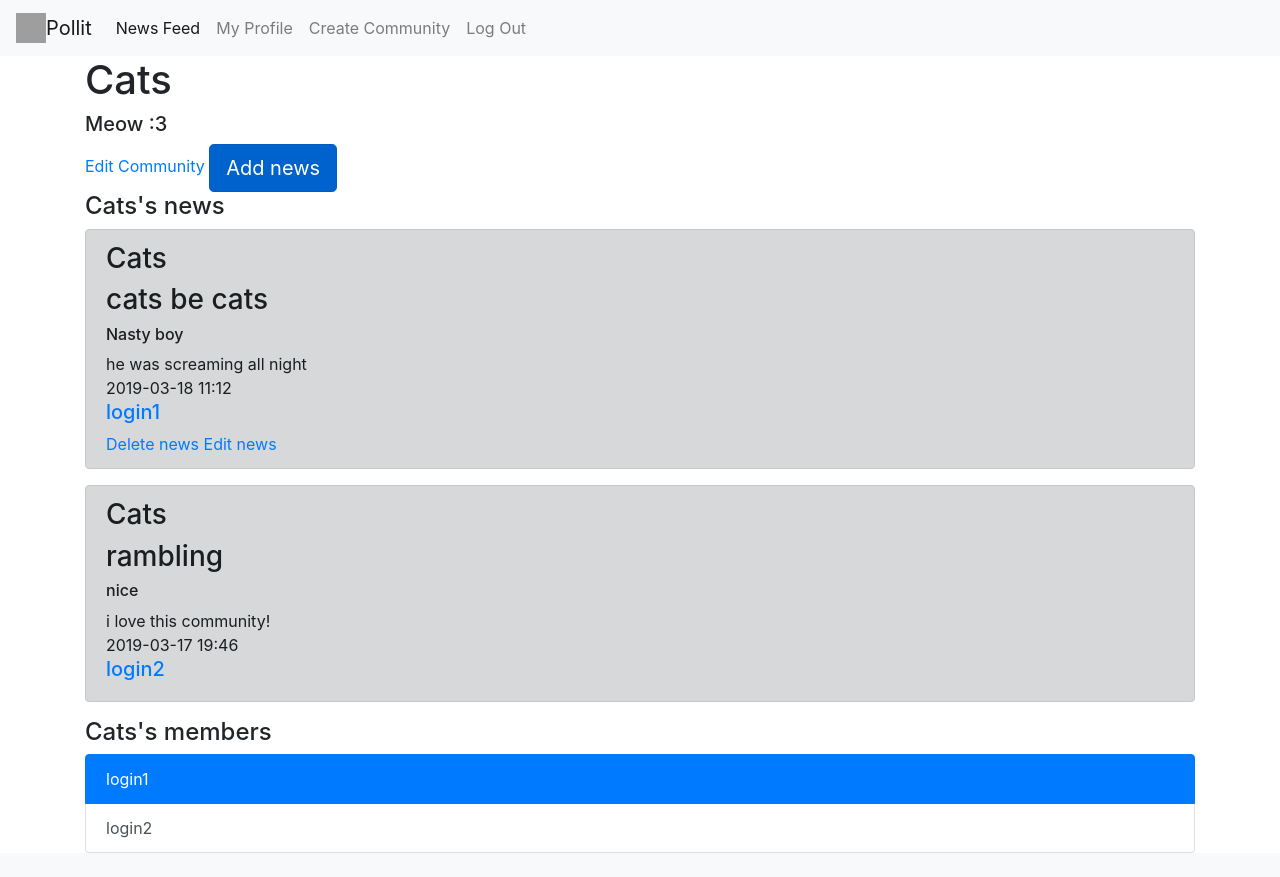
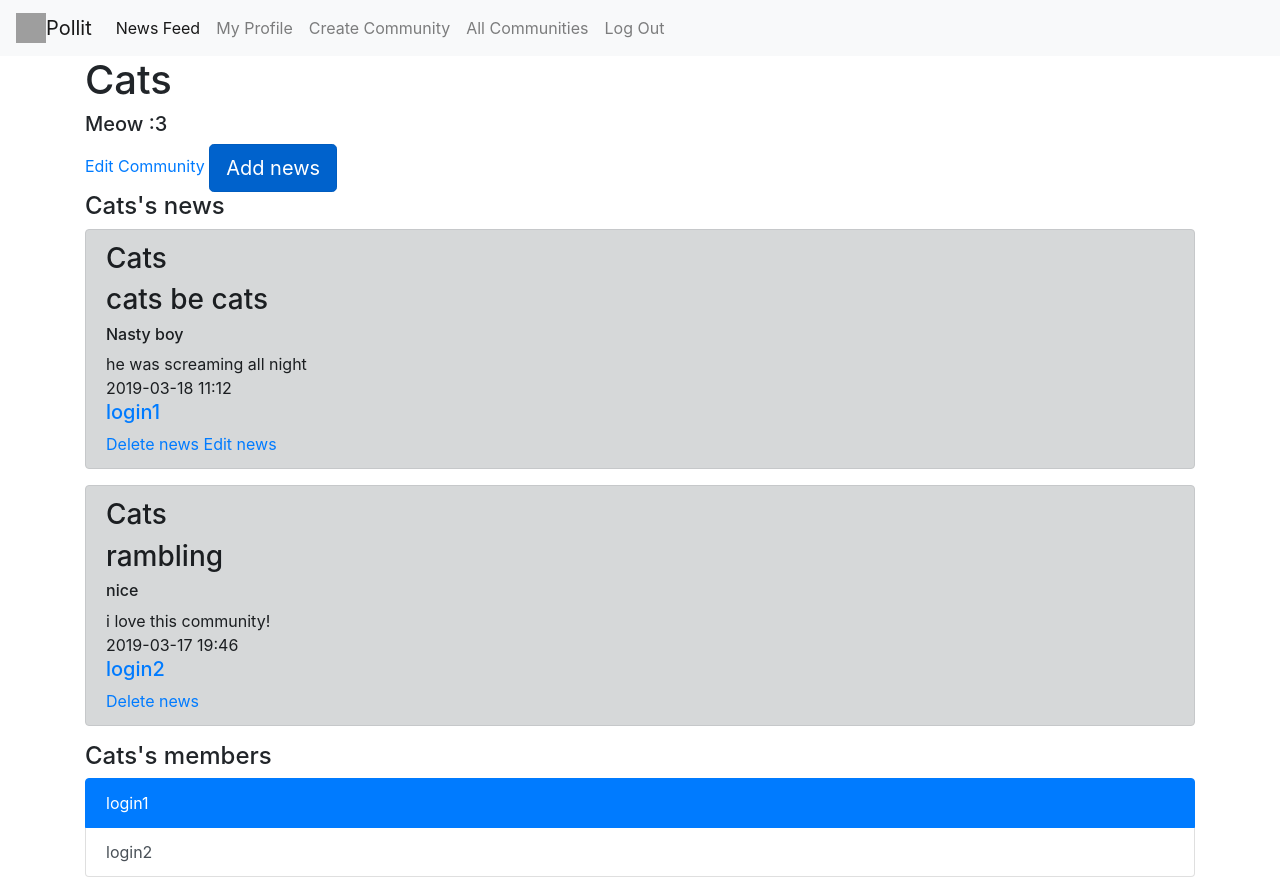
Before and after one commit to GermanovaPolina/web, a Flask app: a page that uses templates/base.html in a window 1280 px wide. Before the commit the page ends 853 px from the top, so only its background shows below. Run offline with Flask 2, Linux system fonts and the light colour scheme; a user stored in the database is signed in; data comes from the database, SQL or seed files in the repository; both versions use the stored data as it was after the commit; some libraries are stand-ins or nearby versions; grey boxes are pictures that could not be loaded.

Commit message:
save before image feature

```diff
--- a/main.py
+++ b/main.py
@@ -1,4 +1,4 @@
-from flask import Flask, render_template, session, redirect, make_response, jsonify
+from flask import Flask, render_template, session, redirect, make_response, jsonify, request
 from forms import LoginForm, RegForm, EditForm, CreateForm, EditComForm, AddNewsForm, EditNewsForm
 from models import DB, UserModel, NewsModel, CommunityModel
 from datetime import datetime
@@ -219,6 +219,12 @@ def updating(news_id):
 def not_found(error):
     return make_response(jsonify({'error': 'Not found'}), 404)
 
+@app.route('/communities')
+def coms():
+    communs = sorted([tuply[1] for tuply in community_model.get_all()])
+    return render_template('communities.html', communities=communs)
+
+
 
 if __name__ == '__main__':
     app.run(port=8080, host='127.0.0.1')
--- a/templates/base.html
+++ b/templates/base.html
@@ -21,8 +21,9 @@
     <div class="navbar-nav">
         {% if "username" in session %}
         <a class="nav-item nav-link active" href="/news_feed">News Feed <span class="sr-only"></span></a>
-      <a class="nav-item nav-link" href="/profile/{{ session['username'] }}">My Profile</a>
+        <a class="nav-item nav-link" href="/profile/{{ session['username'] }}">My Profile</a>
         <a class="nav-item nav-link" href="/create">Create Community</a>
+        <a class="nav-item nav-link" href="/communities">All Communities</a>
         <a class="nav-item nav-link" href="/logout">Log Out</a>
       {% endif %}
     </div>
--- a/templates/community.html
+++ b/templates/community.html
@@ -21,8 +21,10 @@
         <div>{{ item[4] }}</div>
         <div>{{ item[5] }}</div>
         <h5><a href="/profile/{{ item[6] }}">{{ item[6] }}</a></h5>
+        {% if item[6] == session['username'] or session['user_id'] == admin %}
+            <a href="/delete_news/{{item[0]}}">Delete news</a>
+        {% endif %}
         {% if item[6] == session['username'] %}
-            <a href="/delete_news/{{item[0]}}">Delete news</a>
             <a href="/edit_news/{{item[0]}}">Edit news</a>
         {% endif %}
     </div>
```
Also changed, not shown: templates/communities.html (added, +8 -0 lines), news.db.
